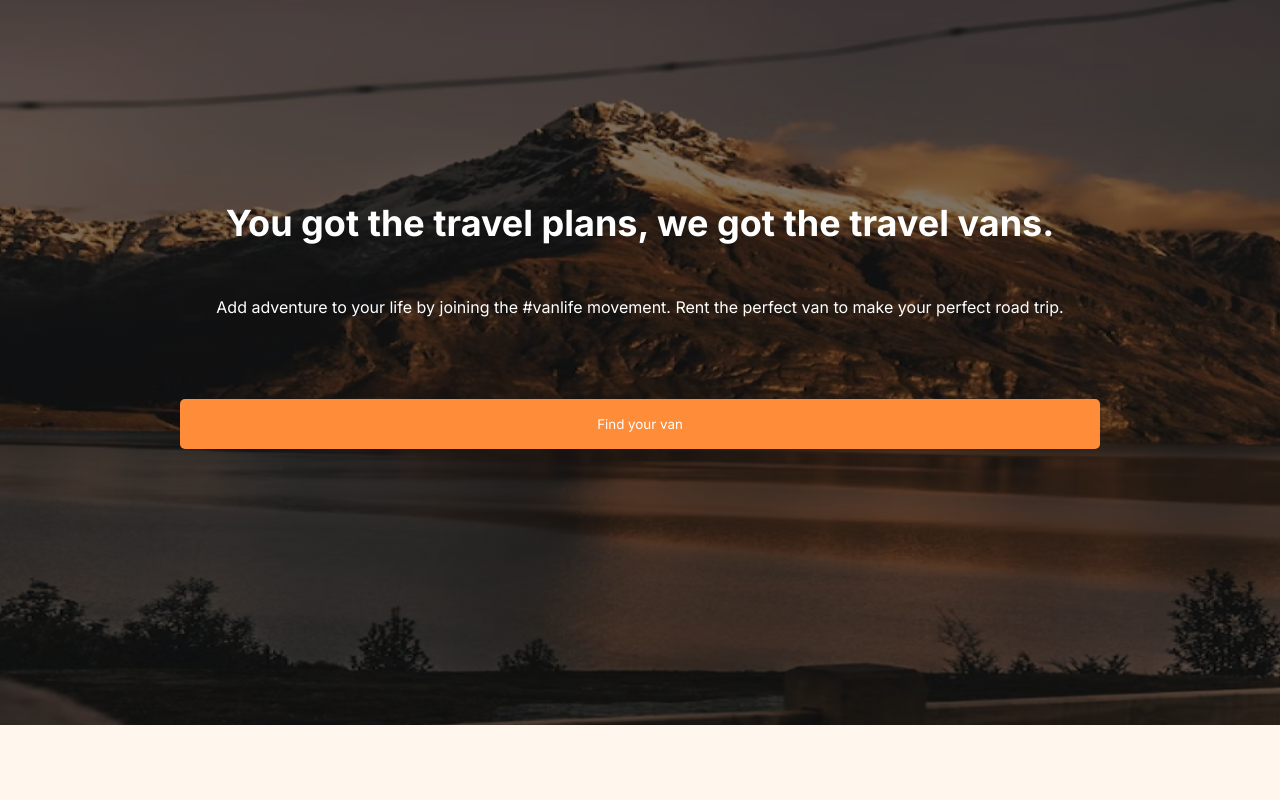
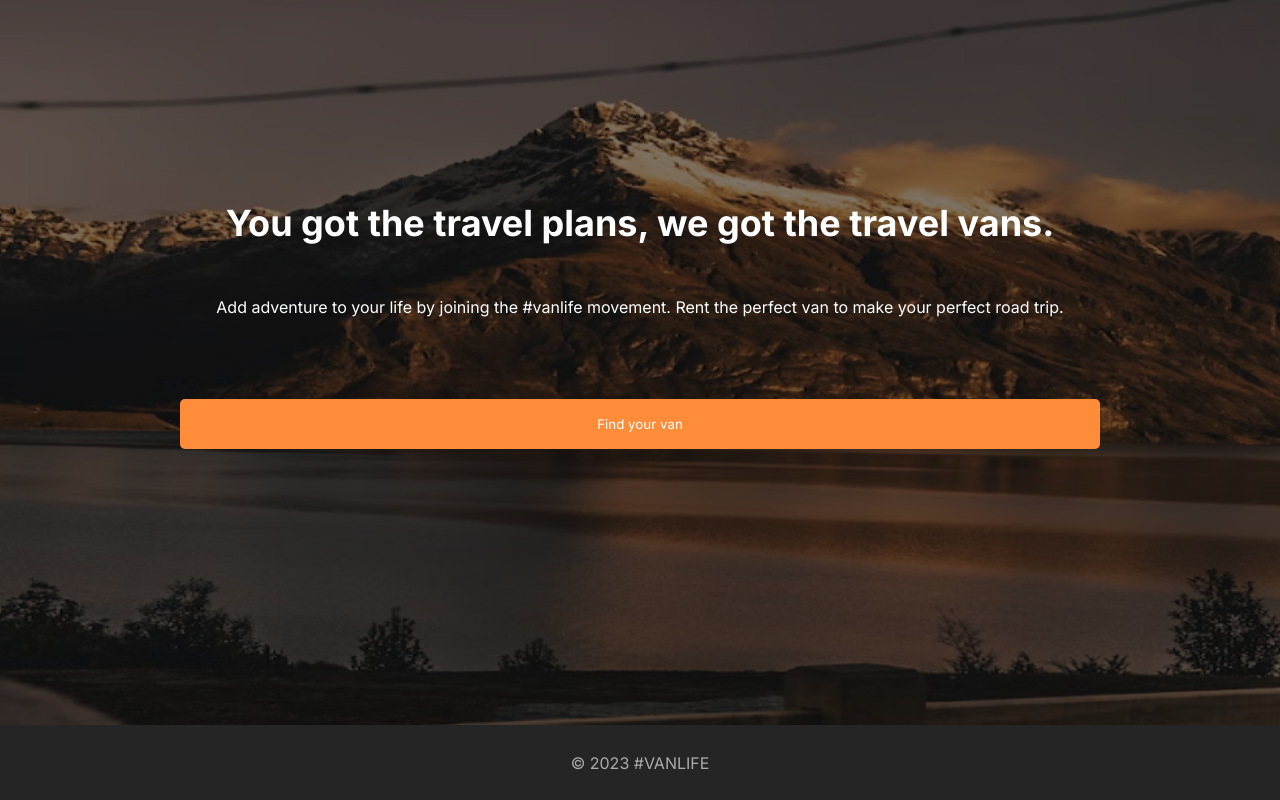
Before and after one commit to diegorpais/van-life, a React (Vite) app: page / in a window 1280 px wide. Shown: the part 185-985 px from the top of the page. Before the commit the page ends 910 px from the top, so only its background shows below. Built offline with nearby package versions, Linux system fonts and the light colour scheme.

Commit message:
(us03): creating footer component

```diff
--- a/src/App.tsx
+++ b/src/App.tsx
@@ -4,6 +4,7 @@ import { BrowserRouter } from 'react-router-dom';
 import Home from './pages/Home/Home.tsx';
 /* import About from './pages/About/About.tsx' */
 import Header from './components/Header/Header.tsx'
+import Footer from './components/Footer/Footer.tsx';
 
 export default function App() {
   return (
@@ -11,6 +12,7 @@ export default function App() {
       <BrowserRouter>
         <Header />
         <Home />
+        <Footer />
       </BrowserRouter>
     </>
   )
--- /dev/null
+++ b/src/components/Footer/Footer.tsx
@@ -0,0 +1,9 @@
+import './style.css';
+
+export default function Footer() {
+  return (
+    <footer className='footer-component'>
+      &#169; 2023 #VANLIFE
+    </footer>
+  )
+}
--- /dev/null
+++ b/src/components/Footer/style.css
@@ -0,0 +1,8 @@
+.footer-component {
+  height: 75px;
+  background-color: #252525;
+  color: #aaaaaa;
+  display: flex;
+  align-items: center;
+  justify-content: center;
+}
```
